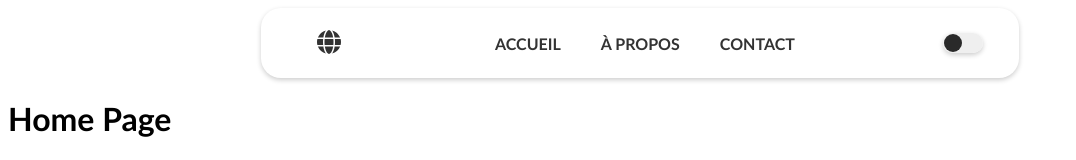
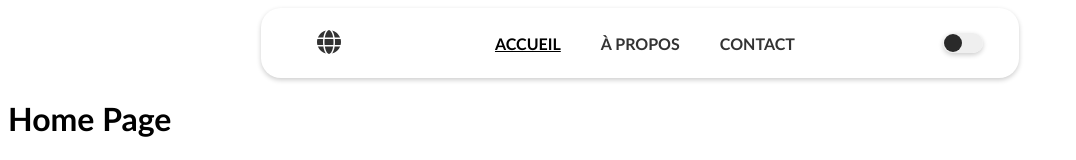
Before and after one commit to Vinny031/OPENCLASSROOMS_P8, a React (Vite) app: page / in a window 1280 px wide. Shown: the top 160 px of the page, without its empty margins (0-1076 px from the left). Built offline with nearby package versions, Linux system fonts and the light colour scheme.

Commit message:
Ajout d'effet au hover de la nav ainsi que lorsque l'une d'elles est active. Ajout de useLocation dans le code pour vérifier l'URL et mettre la classe active sur la bonne nav.

```diff
--- a/src/components/Header/index.jsx
+++ b/src/components/Header/index.jsx
@@ -1,20 +1,53 @@
 import ThemeToggle from "../Toggle_DarkMode"
 import LanguageToggle from "../Toggle_Language"
+import { useState } from "react";
+import { useLocation } from "react-router-dom";
 
 const Header = () => {
+  const location = useLocation();
+  const [activeLink, setActiveLink] = useState(location.pathname);
+
+  const handleLinkClick = (link) => {
+    setActiveLink(link);
+  };
+
   return (
     <header className="header">
       <LanguageToggle />
       <nav className="nav">
         <ul>
-                    <li><a href="/">Accueil</a></li>
-                    <li><a href="/about">À propos</a></li>
-                    <li><a href="/contact">Contact</a></li>
+          <li>
+            <a
+              href="/"
+              className={activeLink === "/" ? "active" : ""}
+              onClick={() => handleLinkClick("/")}
+            >
+              Accueil
+            </a>
+          </li>
+          <li>
+            <a
+              href="/about"
+              className={activeLink === "/about" ? "active" : ""}
+              onClick={() => handleLinkClick("/about")}
+            >
+              À propos
+            </a>
+          </li>
+          <li>
+            <a
+              href="/contact"
+              className={activeLink === "/contact" ? "active" : ""}
+              onClick={() => handleLinkClick("/contact")}
+            >
+              Contact
+            </a>
+          </li>
         </ul>
       </nav>
       <ThemeToggle />
     </header>
-    )
-}
+  );
+};
 
-export default Header
+export default Header;
--- a/src/styles/components/header.scss
+++ b/src/styles/components/header.scss
@@ -6,6 +6,7 @@ $header-bg-scrolled: rgba(255, 255, 255, 0.7);
 $text-color: #333;
 $hover-color: #000;
 $font-family: "Gill Sans", sans-serif;
+$underline-color: $hover-color;
 
 body {
   font-family: $font-family;
@@ -55,10 +56,18 @@ body {
     font-weight: bold;
     padding: 10px;
     text-transform: uppercase;
-    transition: color 0.3s;
+    transition: color 0.3s, text-decoration 0.3s;
 
     &:hover {
       color: $hover-color;
+      text-decoration: underline;
+      text-decoration-color: $underline-color;
+    }
+
+    &.active {
+      color: $hover-color;
+      text-decoration: underline;
+      text-decoration-color: $underline-color;
     }
   }
 }
```
Lines whose indentation alone changed are shown as unchanged.
